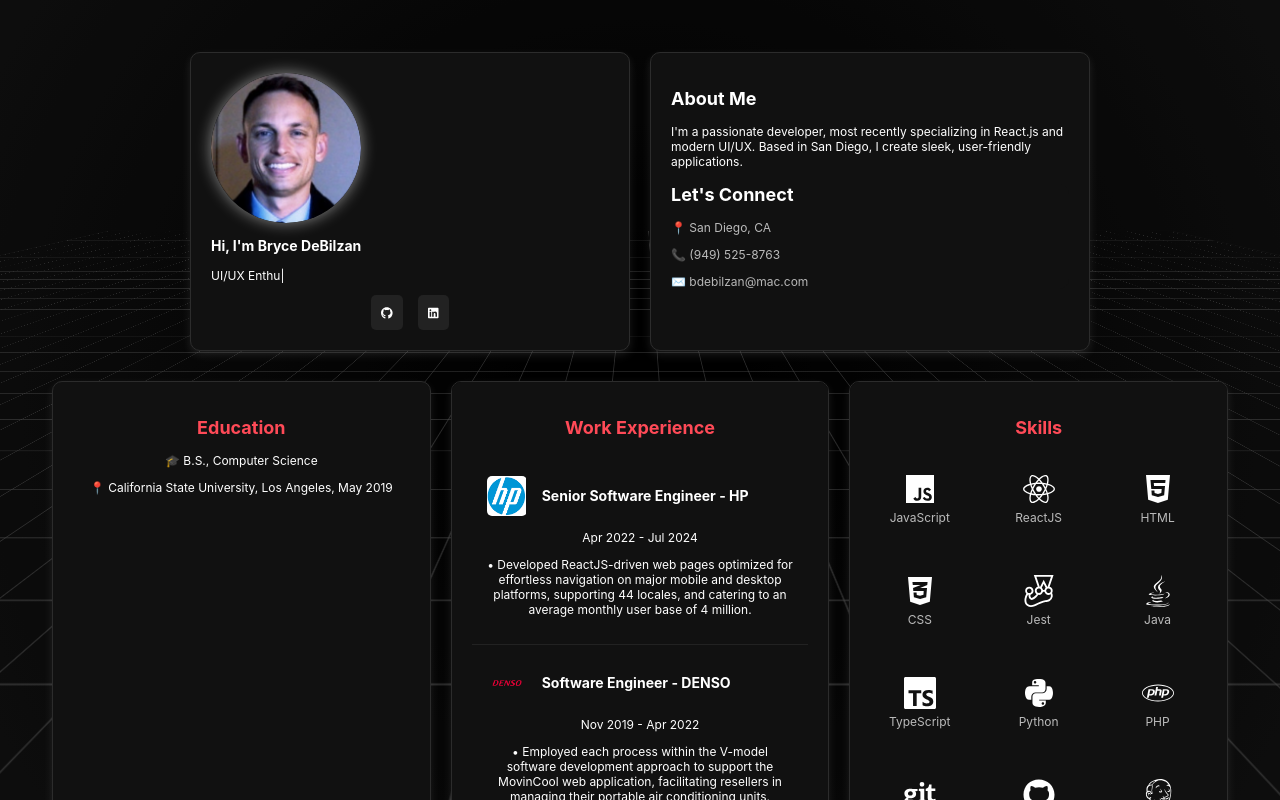
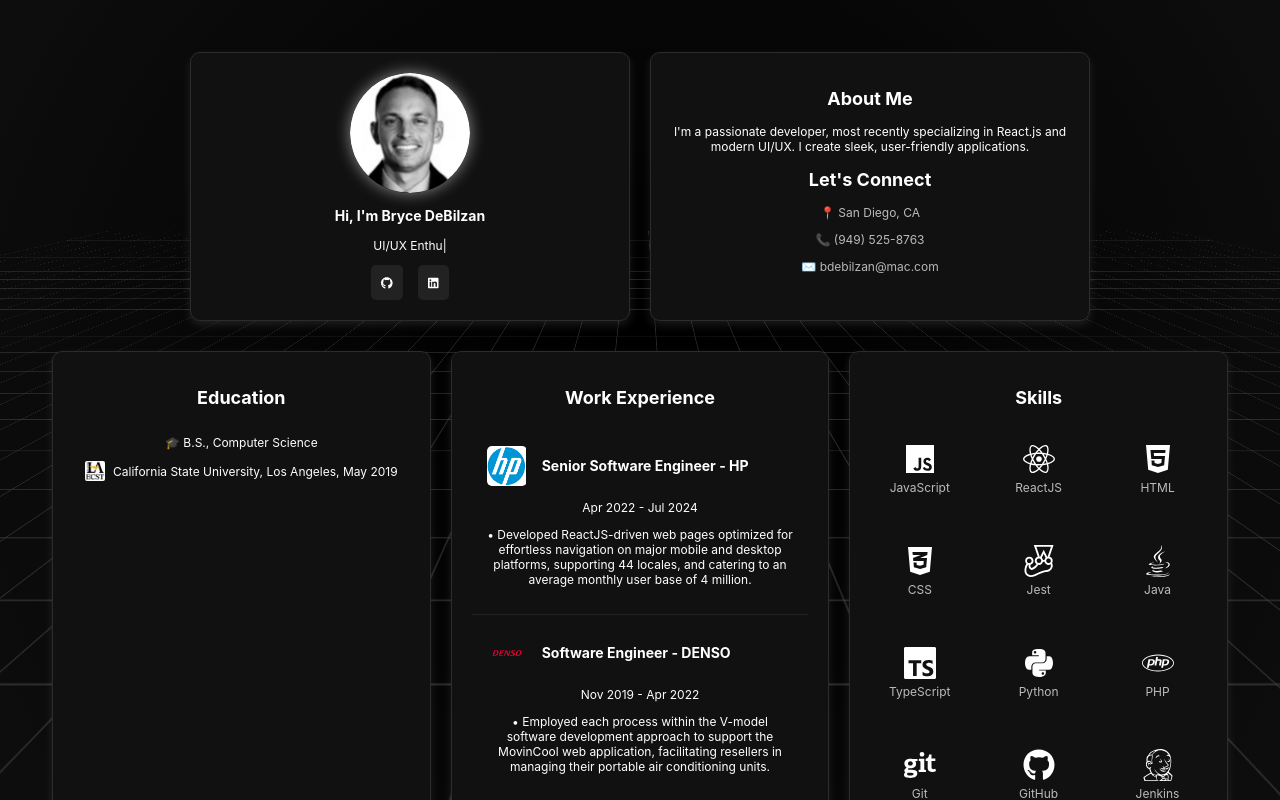
Before and after one commit to bdebilzan/react-my-portfolio, a React (Vite) app: page / in a window 1280 px wide. Shown: the top 800 px of the page. Built offline with nearby package versions, Linux system fonts and the light colour scheme.

Commit message:
profile pic, logo, style updates

```diff
--- a/src/components/Education.jsx
+++ b/src/components/Education.jsx
@@ -1,11 +1,17 @@
 import "../styles/Education.css";
+import csulaLogo from "../assets/csula-logo.png";
 
 function Education() {
   return (
     <div className="card education">
       <h2>Education</h2>
-      <p>🎓 B.S., Computer Science</p>
-      <p>📍 California State University, Los Angeles, May 2019</p>
+      <div className="education-details">
+        <p className="degree">🎓 B.S., Computer Science</p>
+        <div className="school-info">
+          <img src={csulaLogo} alt="CSULA Logo" className="csula-logo" />
+          <p>California State University, Los Angeles, May 2019</p>
+        </div>
+      </div>
     </div>
   );
 }
--- a/src/components/HeroLeft.jsx
+++ b/src/components/HeroLeft.jsx
@@ -2,7 +2,7 @@ import "../styles/Hero.css";
 import { ReactTyped } from "react-typed";
 import { FontAwesomeIcon } from "@fortawesome/react-fontawesome";
 import { faGithub, faLinkedin } from "@fortawesome/free-brands-svg-icons";
-import profilePic from "../assets/circle-cropped.png";
+import profilePic from "../assets/bw-circle-cropped.png";
 
 function HeroLeft() {
   return (
--- a/src/components/HeroRight.jsx
+++ b/src/components/HeroRight.jsx
@@ -6,8 +6,7 @@ function HeroRight() {
       <h2>About Me</h2>
       <p>
         I'm a passionate developer, most recently specializing in React.js and
-        modern UI/UX. Based in San Diego, I create sleek, user-friendly
-        applications.
+        modern UI/UX. I create sleek, user-friendly applications.
       </p>
       <div className="contact">
         <h2>Let's Connect</h2>
--- a/src/styles/Education.css
+++ b/src/styles/Education.css
@@ -10,5 +10,28 @@
 }
 
 .education h2 {
-  color: #ff4a57;
+  color: #ffffff;
 }
+
+.school-info {
+  display: flex;
+  align-items: center;
+  gap: 8px;
+}
+
+.csula-logo {
+  width: 20px;
+  height: auto;
+  border-radius: 2px;
+}
+
+.education-details {
+  display: flex;
+  flex-direction: column;
+  align-items: center;
+  gap: 2px;
+}
+
+.degree {
+  margin-bottom: 0;
+}
--- a/src/styles/Experience.css
+++ b/src/styles/Experience.css
@@ -8,7 +8,7 @@
 }
 
 .experience h2 {
-  color: #ff4a57;
+  color: #ffffff;
   text-align: center;
   margin-bottom: 20px;
 }
--- a/src/styles/Hero.css
+++ b/src/styles/Hero.css
@@ -10,8 +10,8 @@
 }
 
 .profile-pic {
-  width: 150px;
-  height: 150px;
+  width: 120px;
+  height: 120px;
   border-radius: 50%;
   object-fit: cover;
   box-shadow: 0px 0px 15px rgba(255, 255, 255, 0.5);
@@ -31,3 +31,7 @@
   border-radius: 5px;
   color: white;
 }
+
+.social-links a:hover {
+  scale: 1.1;
+}
--- a/src/styles/HeroSection.css
+++ b/src/styles/HeroSection.css
@@ -11,19 +11,20 @@
 .hero-left {
   display: flex;
   flex-direction: column;
-  text-align: left;
+  text-align: center;
+  align-items: center;
 }
 
 .profile-pic {
-  width: 150px;
-  height: 150px;
+  width: 10px;
+  height: 10px;
   border-radius: 50%;
   object-fit: cover;
   box-shadow: 0px 0px 15px rgba(255, 255, 255, 0.5);
 }
 
 .hero-right {
-  text-align: left;
+  text-align: center;
   border-radius: 10px;
   background: rgba(255, 255, 255, 0.1);
   box-shadow: 0px 0px 10px rgba(255, 255, 255, 0.2);
--- a/src/styles/Skills.css
+++ b/src/styles/Skills.css
@@ -5,7 +5,7 @@
 }
 
 .skills h2 {
-  color: #ff4a57;
+  color: #ffffff;
   margin-bottom: 20px;
 }
 
@@ -36,7 +36,7 @@
 
 .skill:hover {
   transform: scale(1.1);
-  color: #ff4a57;
+  color: #767676;
 }
 
 @media (max-width: 600px) {
```
Also changed, not shown: src/assets/bw-circle-cropped.png (added), src/assets/csula-logo.png (added).
